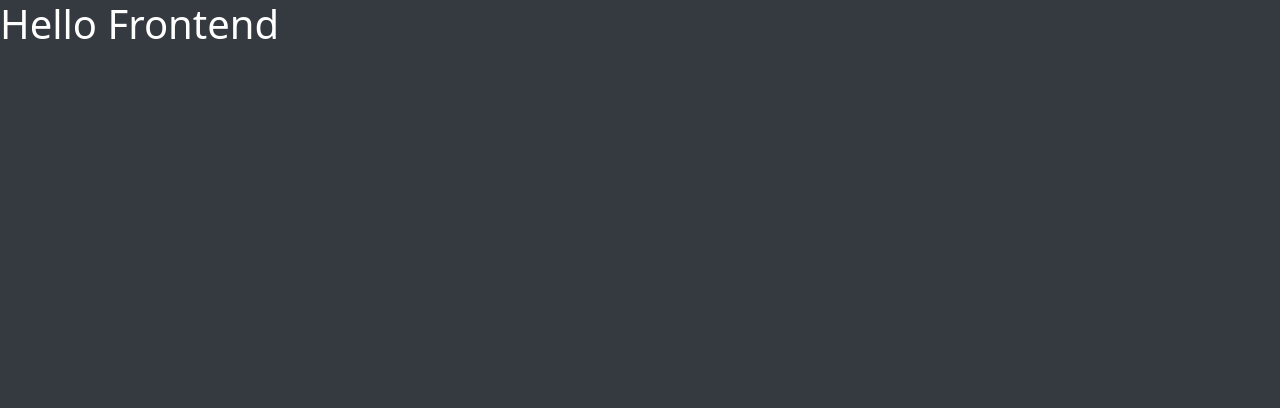
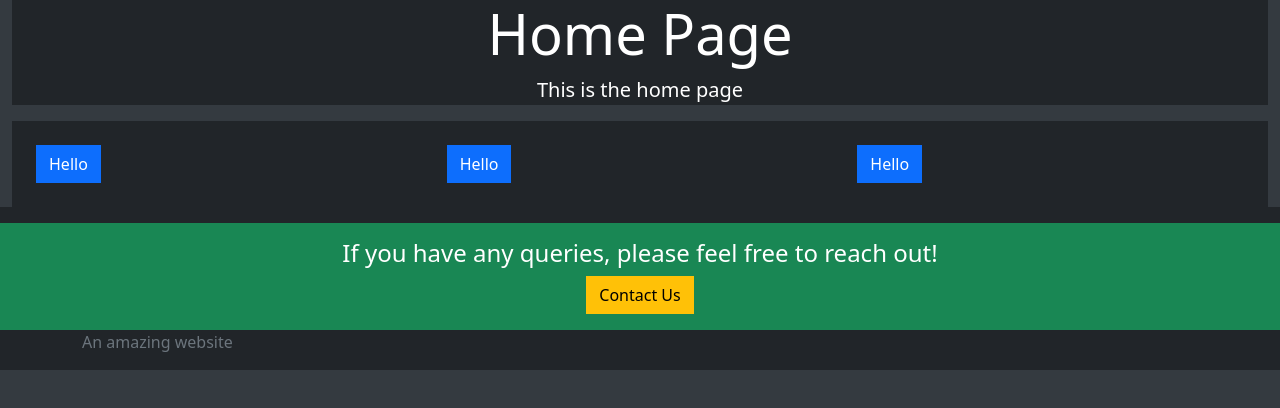
Before and after one commit to sambhavjai/Online-Marketplace, a React (Create React App) app in the folder projfrontend/: page / in a window 1280 px wide. Shown: the top 408 px of the page. Built offline with nearby package versions, Linux system fonts and the light colour scheme; no server answers.

Commit message:
added base component

```diff
--- /dev/null
+++ b/projfrontend/src/backend.js
@@ -0,0 +1 @@
+export const API = process.env.REACT_APP_BACKEND;
--- a/projfrontend/src/core/Base.js
+++ b/projfrontend/src/core/Base.js
@@ -0,0 +1,28 @@
+import react from 'react'
+
+const Base = ({title="My title",description="My description",className="bg-dark text-white p-4",children}) => {
+    return (
+        <div>
+            <div className="container-fluid">
+                <div className="jumbotron bg-dark text-white text-center">
+                    <h2 className="display-4">{title}</h2>
+                    <p className="lead">{description}</p>
+                </div>
+                <div className={className}>
+                    {children}
+                </div>
+            </div>
+            <footer className="footer bg-dark mt-auto py-3">
+                <div className="container-fluid bg-success text-white text-center py-3">
+                    <h4>If you have any queries, please feel free to reach out!</h4>
+                    <button className="btn btn-warning btn-large">Contact Us</button>
+                </div>
+                <div className="container">
+                    <span className="text-muted">An amazing website</span>
+                </div>
+            </footer>
+        </div>
+    );
+}
+
+export default Base;
--- a/projfrontend/src/core/Home.js
+++ b/projfrontend/src/core/Home.js
@@ -1,11 +1,24 @@
 import react from 'react';
 import '../styles.css'
+import {API} from '../backend'
+import Base from './Base';
 
 export default function Home()
 {
+    console.log("API IS ", API);
     return(
-        <div>
-            <h1 className="text-white">Hello Frontend</h1>
-        </div>
+        <Base title="Home Page" description="This is the home page">
+            <div className="row">
+                <div className="col-4">
+                    <button className="btn btn-large btn-primary">Hello</button>
+                </div>
+                <div className="col-4">
+                    <button className="btn btn-large btn-primary">Hello</button>
+                </div>
+                <div className="col-4">
+                    <button className="btn btn-large btn-primary">Hello</button>
+                </div>
+            </div>
+        </Base>
     )
 }
```
